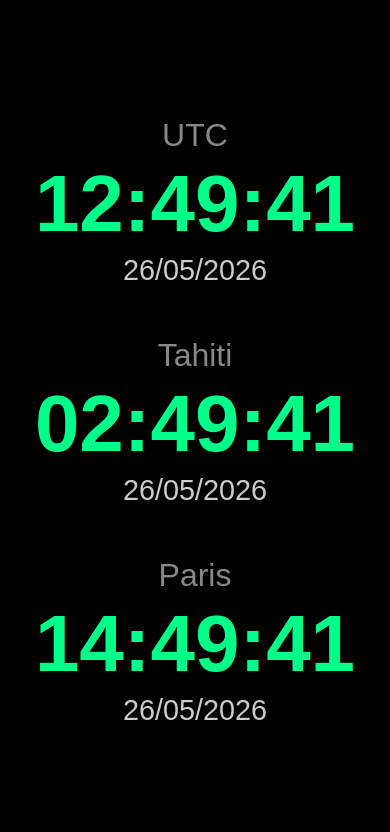
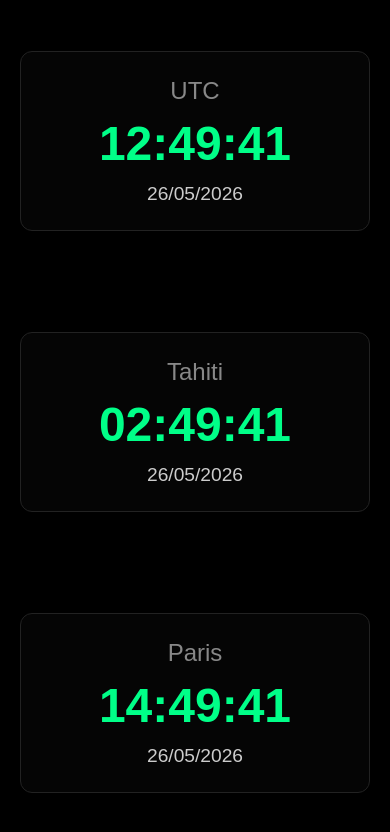
Before and after one commit to kanzuke/pi-wall-image, a plain HTML site: page web/clock/index.html in a window 390 px wide. Drawn offline with Linux system fonts and the light colour scheme.

Commit message:
Update clock html to be responsive

```diff
--- a/playbook-wall.yml
+++ b/playbook-wall.yml
@@ -325,6 +325,8 @@
             --disable-infobars \
             --disable-session-crashed-bubble \
             --noerrdialogs \
+            --disable-features=TranslateUI \
+            --lang=fr \
             http://localhost
 
     # ----------------------------------------------------------
--- a/web/clock/index.html
+++ b/web/clock/index.html
@@ -15,36 +15,72 @@ html, body {
     background: black;
     color: #00ff88;
     font-family: Arial, sans-serif;
+    overflow: hidden;
 }
 
 .container {
+
+    width: 100%;
+    height: 100%;
+
     display: flex;
-    flex-direction: column;
+    flex-direction: row;
+    flex-wrap: wrap;
+
     justify-content: center;
     align-items: center;
-    height: 100%;
-    gap: 50px;
+
+    gap: 40px;
+
+    box-sizing: border-box;
+    padding: 20px;
 }
 
 .clock {
+
+    flex: 1 1 400px;
+
+    min-width: 320px;
+    max-width: 700px;
+
     text-align: center;
+
+    border: 1px solid #222;
+    border-radius: 12px;
+
+    background: #050505;
+
+    padding: 25px;
+
+    box-sizing: border-box;
 }
 
 .label {
-    font-size: 2em;
+
+    font-size: clamp(1.5em, 2vw, 2.5em);
+
     color: #888;
-    margin-bottom: 10px;
+
+    margin-bottom: 15px;
 }
 
 .time {
-    font-size: 5em;
+
+    font-size: clamp(3em, 6vw, 6em);
+
     font-weight: bold;
+
     line-height: 1em;
+
+    word-break: keep-all;
 }
 
 .date {
-    margin-top: 10px;
-    font-size: 1.8em;
+
+    margin-top: 15px;
+
+    font-size: clamp(1.2em, 2vw, 2em);
+
     color: #cccccc;
 }
 
@@ -70,9 +106,9 @@ html, body {
 
         <div class="label">Tahiti</div>
 
-        <div id="utc10-time" class="time"></div>
+        <div id="tahiti-time" class="time"></div>
 
-        <div id="utc10-date" class="date"></div>
+        <div id="tahiti-date" class="date"></div>
 
     </div>
 
@@ -109,6 +145,7 @@ function updateClock(timeId, dateId, timezone) {
     });
 
     document.getElementById(timeId).innerText = time;
+
     document.getElementById(dateId).innerText = date;
 }
 
@@ -121,15 +158,15 @@ function updateClocks() {
     );
 
     updateClock(
-        'utc10-time',
-        'utc10-date',
-        'Pacific/Tahiti'
+        'paris-time',
+        'paris-date',
+        'Europe/Paris'
     );
 
     updateClock(
-        'paris-time',
-        'paris-date',
-        'Europe/Paris'
+        'tahiti-time',
+        'tahiti-date',
+        'Pacific/Tahiti'
     );
 }
 
@@ -140,4 +177,5 @@ setInterval(updateClocks, 1000);
 </script>
 
 </body>
+
 </html>
```
Also changed, not shown: web/index-quad.html (+19 -9 lines).
